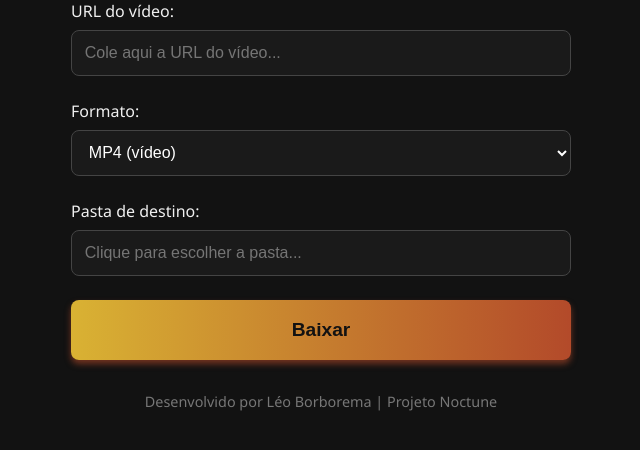
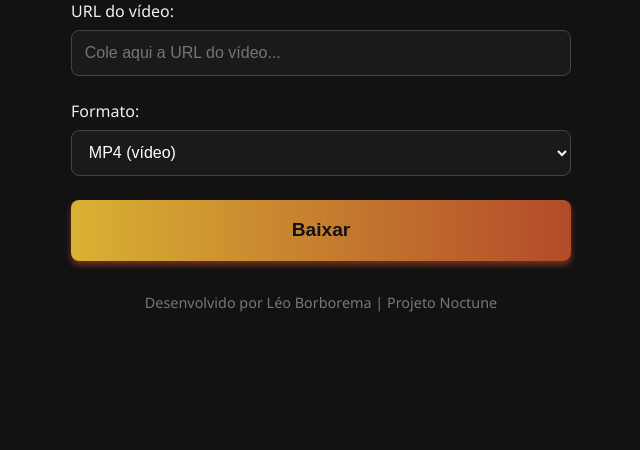
Before and after one commit to LeoBorborema/noctune_site, a Flask app: page / in a window 1280 px wide. Shown: the part 153-603 px from the top of the page, without its empty margins (319-959 px from the left). Run offline with Flask 3, Linux system fonts and the light colour scheme.

Commit message:
Update index.html

```diff
--- a/templates/index.html
+++ b/templates/index.html
@@ -118,11 +118,6 @@
       </select>
     </div>
 
-    <div class="input-group">
-      <label for="folder">Pasta de destino:</label>
-      <input type="text" id="folder" placeholder="Clique para escolher a pasta..." readonly onclick="escolherPasta()" />
-    </div>
-
     <button onclick="iniciarDownload()">Baixar</button>
 
     <div class="progress-bar" id="progressBar">
@@ -133,20 +128,11 @@
   </main>
 
   <script>
-    function escolherPasta() {
-      fetch('/selecionar_pasta')
-        .then(res => res.json())
-        .then(data => {
-          document.getElementById('folder').value = data.caminho;
-        });
-    }
-
     function iniciarDownload() {
       const url = document.getElementById('url').value;
       const format = document.getElementById('format').value;
-      const folder = document.getElementById('folder').value;
 
-      if (!url || !folder) {
+      if (!url) {
         alert("Preencha todos os campos!");
         return;
       }
@@ -157,13 +143,13 @@
       fetch('/baixar', {
         method: 'POST',
         headers: { 'Content-Type': 'application/json' },
-        body: JSON.stringify({ url, format, folder })
+        body: JSON.stringify({ url, format })
       })
       .then(response => response.json())
       .then(data => {
         if (data.status === 'success') {
           document.getElementById('progressFill').style.width = '100%';
-          alert('Download concluído!');
+          alert('Download concluído! Os arquivos foram salvos na pasta padrão do servidor.');
         } else {
           alert('Erro: ' + data.message);
           document.getElementById('progressBar').style.display = 'none';
```
